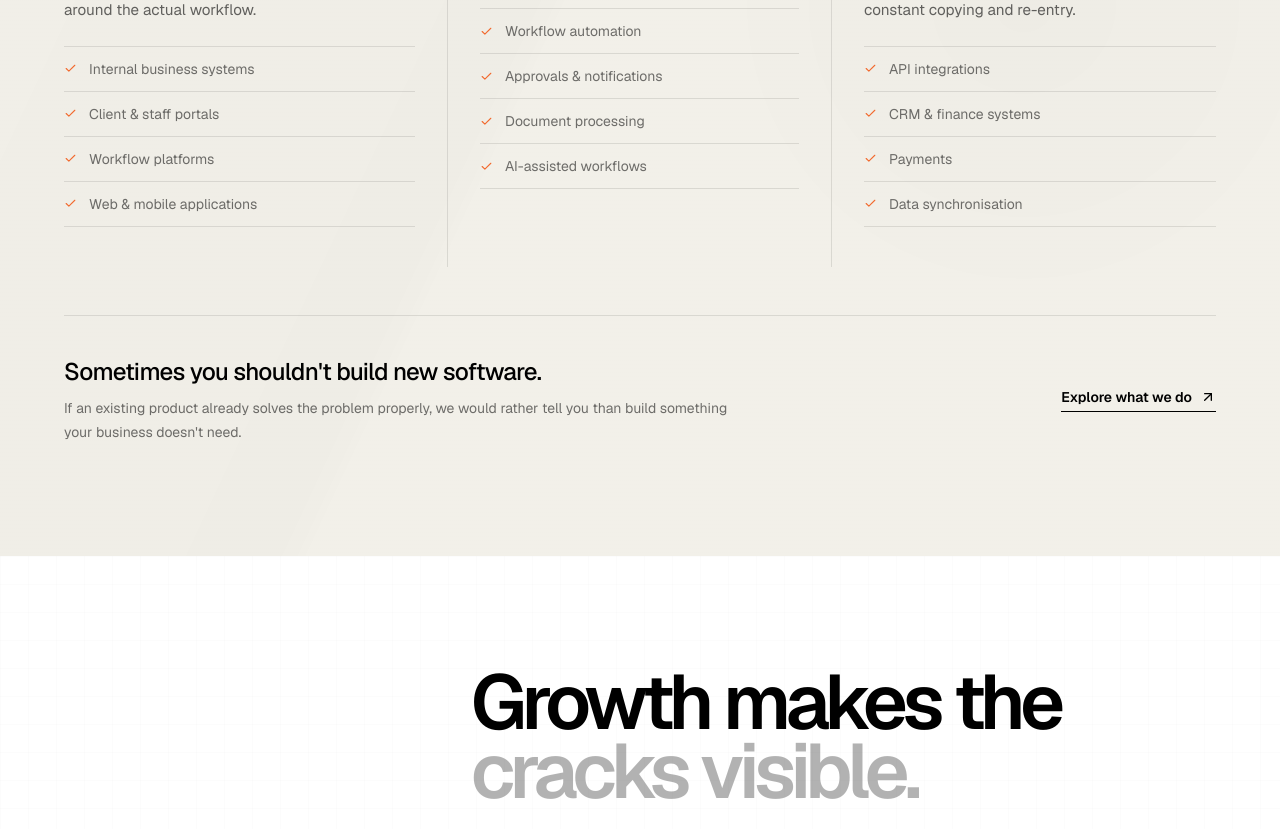
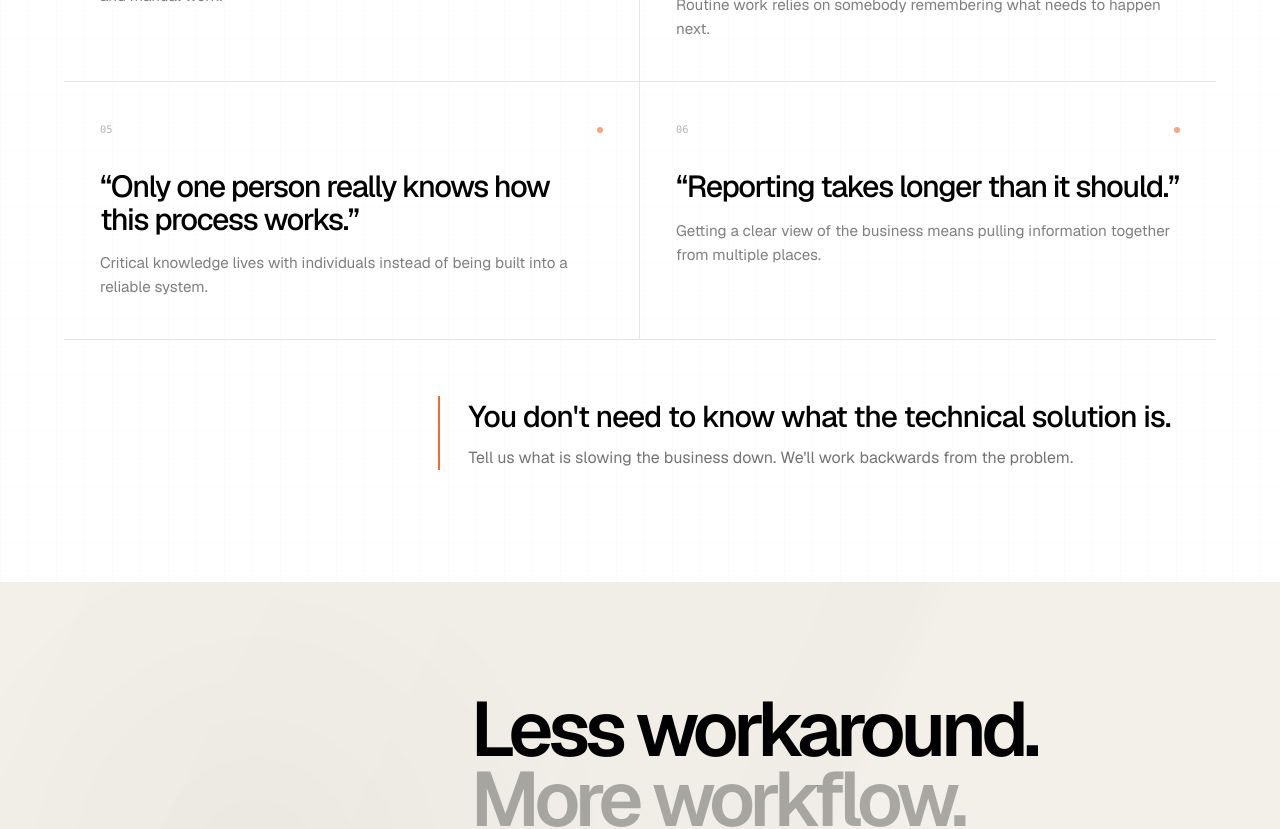
Before and after one commit to wilsonmugwe/drylake-website, a Next.js app: page / in a window 1280 px wide. Shown: the part 1760-2589 px from the top of the page. Built offline with nearby package versions, Linux system fonts and the light colour scheme; no server answers.

Commit message:
Update page.tsx

```diff
--- a/app/page.tsx
+++ b/app/page.tsx
@@ -19,9 +19,11 @@ export default function Home() {
 
       <Hero />
 
+      <Problems />
+
       <Solutions />
 
-      <Problems />
+      <Founders />
 
       <SmallThings />
 
@@ -33,8 +35,6 @@ export default function Home() {
 
       <About />
 
-      <Founders />
-
       <ContactCTA />
 
       <Footer />
```
